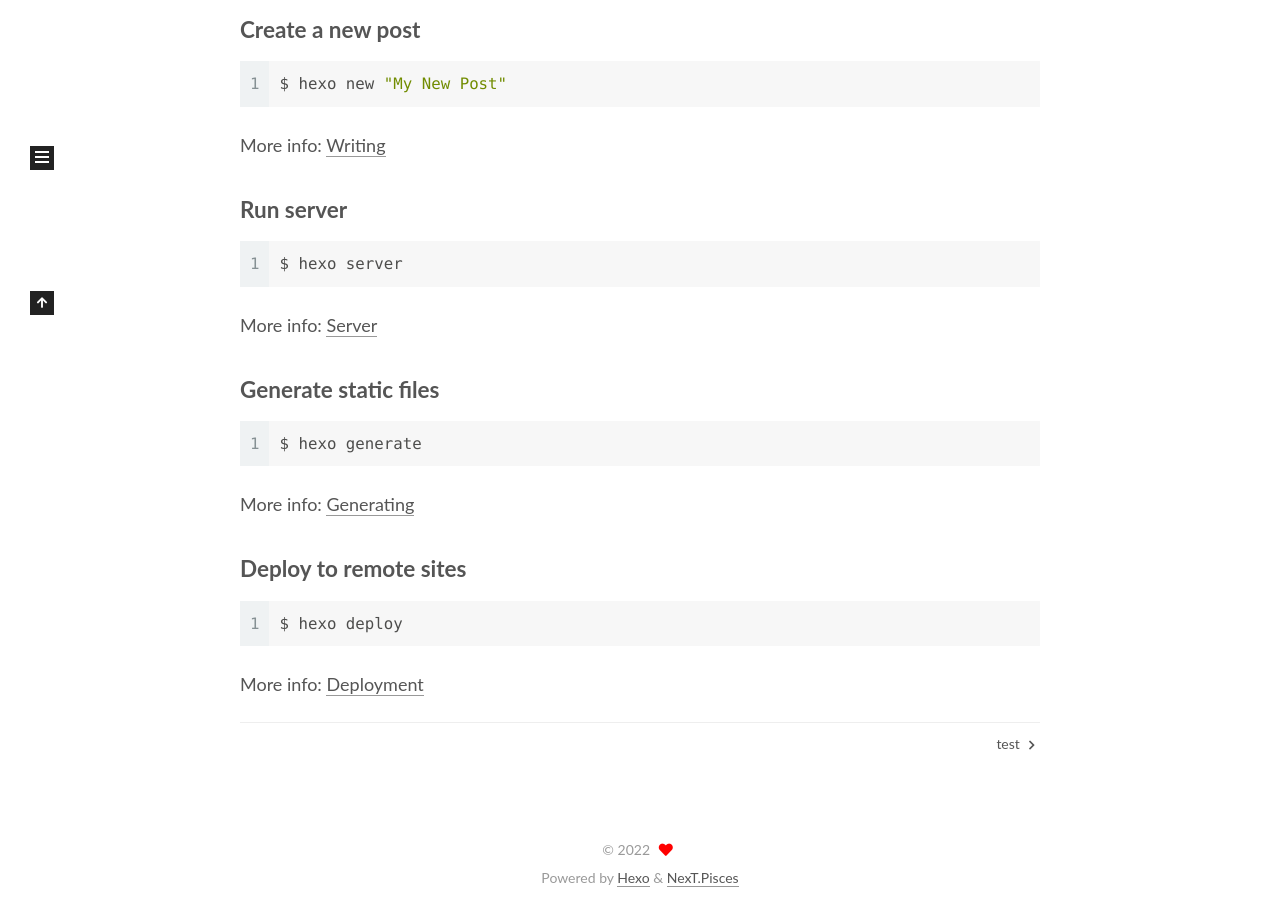
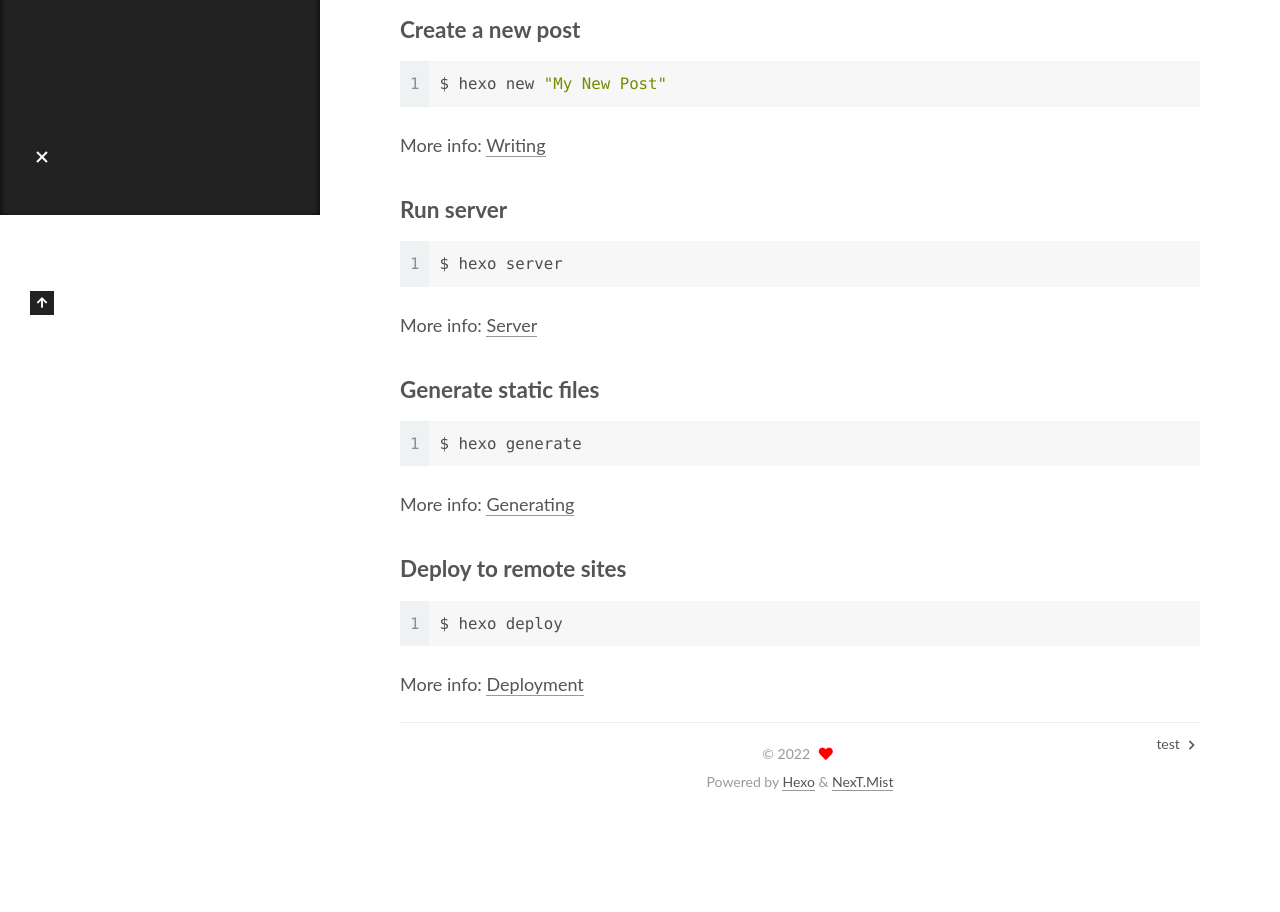
Before and after one commit to czyuyue/czyuyue.github.io, a plain HTML site: page 2022/09/12/hello-world/index.html in a window 1280 px wide. Shown: the part 585-1497 px from the top of the page. After the commit the page ends 1401 px from the top, so only its background shows below. Drawn offline with Linux system fonts and the light colour scheme.

Commit message:
Site updated: 2022-09-12 12:44:58

```diff
--- a/2022/09/12/hello-world/index.html
+++ b/2022/09/12/hello-world/index.html
@@ -17,7 +17,7 @@
 
 <script id="hexo-configurations">
     var NexT = window.NexT || {};
-    var CONFIG = {"hostname":"example.com","root":"/","scheme":"Pisces","version":"7.8.0","exturl":false,"sidebar":{"position":"left","display":"post","padding":18,"offset":12,"onmobile":false},"copycode":{"enable":false,"show_result":false,"style":null},"back2top":{"enable":true,"sidebar":false,"scrollpercent":false},"bookmark":{"enable":false,"color":"#222","save":"auto"},"fancybox":false,"mediumzoom":false,"lazyload":false,"pangu":false,"comments":{"style":"tabs","active":null,"storage":true,"lazyload":false,"nav":null},"algolia":{"hits":{"per_page":10},"labels":{"input_placeholder":"Search for Posts","hits_empty":"We didn't find any results for the search: ${query}","hits_stats":"${hits} results found in ${time} ms"}},"localsearch":{"enable":false,"trigger":"auto","top_n_per_article":1,"unescape":false,"preload":false},"motion":{"enable":true,"async":false,"transition":{"post_block":"fadeIn","post_header":"slideDownIn","post_body":"slideDownIn","coll_header":"slideLeftIn","sidebar":"slideUpIn"}}};
+    var CONFIG = {"hostname":"example.com","root":"/","scheme":"Mist","version":"7.8.0","exturl":false,"sidebar":{"position":"left","display":"post","padding":18,"offset":12,"onmobile":false},"copycode":{"enable":false,"show_result":false,"style":null},"back2top":{"enable":true,"sidebar":false,"scrollpercent":false},"bookmark":{"enable":false,"color":"#222","save":"auto"},"fancybox":false,"mediumzoom":false,"lazyload":false,"pangu":false,"comments":{"style":"tabs","active":null,"storage":true,"lazyload":false,"nav":null},"algolia":{"hits":{"per_page":10},"labels":{"input_placeholder":"Search for Posts","hits_empty":"We didn't find any results for the search: ${query}","hits_stats":"${hits} results found in ${time} ms"}},"localsearch":{"enable":false,"trigger":"auto","top_n_per_article":1,"unescape":false,"preload":false},"motion":{"enable":true,"async":false,"transition":{"post_block":"fadeIn","post_header":"slideDownIn","post_body":"slideDownIn","coll_header":"slideLeftIn","sidebar":"slideUpIn"}}};
   </script>
 
   <meta name="description" content="Welcome to Hexo! This is your very first post. Check documentation for more info. If you get any problems when using Hexo, you can find the answer in troubleshooting or you can ask me on GitHub. Quick">
@@ -324,7 +324,7 @@
   </span>
   <span class="author" itemprop="copyrightHolder"></span>
 </div>
-  <div class="powered-by">Powered by <a href="https://hexo.io/" class="theme-link" rel="noopener" target="_blank">Hexo</a> & <a href="https://pisces.theme-next.org/" class="theme-link" rel="noopener" target="_blank">NexT.Pisces</a>
+  <div class="powered-by">Powered by <a href="https://hexo.io/" class="theme-link" rel="noopener" target="_blank">Hexo</a> & <a href="https://mist.theme-next.org/" class="theme-link" rel="noopener" target="_blank">NexT.Mist</a>
   </div>
 
 
@@ -350,7 +350,7 @@
 <script src="/js/motion.js"></script>
 
 
-<script src="/js/schemes/pisces.js"></script>
+<script src="/js/schemes/muse.js"></script>
 
 
 <script src="/js/next-boot.js"></script>
```
Also changed, not shown: 2022/09/12/test/index.html (+3 -3 lines), archives/2022/09/index.html (+3 -3 lines), archives/2022/index.html (+3 -3 lines), archives/index.html (+3 -3 lines), index.html (+3 -3 lines).
